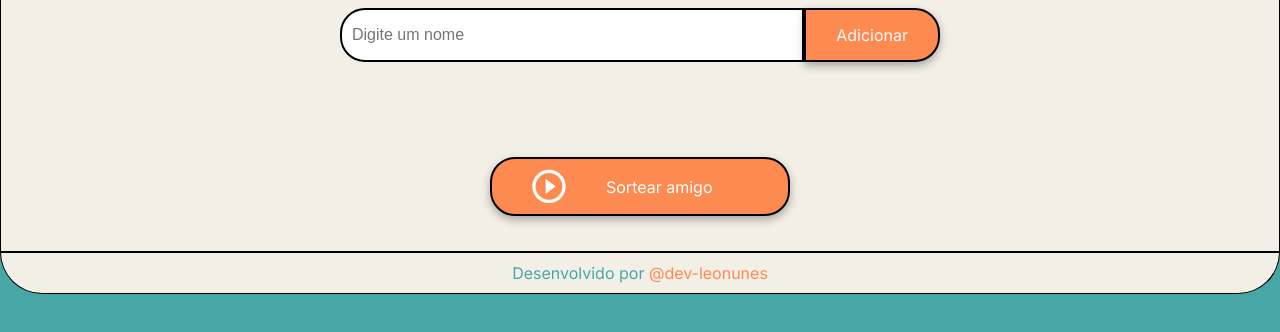
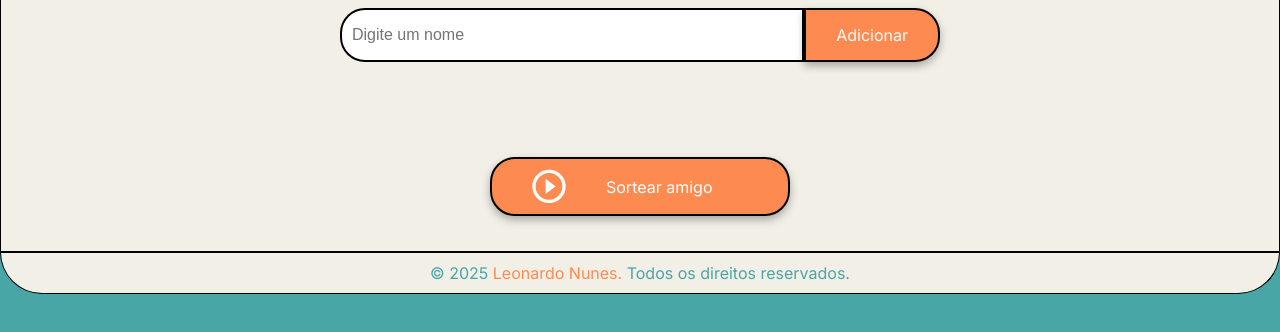
Before and after one commit to dev-leonunes/challenge-amigo-secreto, a plain HTML site: page index.html in a window 1280 px wide. Shown: the part 414-746 px from the top of the page. Drawn offline with Linux system fonts and the light colour scheme.

Commit message:
feat: update footer

```diff
--- a/index.html
+++ b/index.html
@@ -44,8 +44,9 @@
     </main>
 
     <footer class="footer">
-        <p class="footer-text">Desenvolvido por <a href="https://dev-leonunes.github.io/dev-leonunes-portfolio/"
-                target="_blank">@dev-leonunes</a></p>
+
+        <p class="footer-text">© 2025 <a href="https://dev-leonunes.github.io/dev-leonunes-portfolio/"
+                target="_blank">Leonardo Nunes.</a> Todos os direitos reservados.</p>
     </footer>
 </body>
 
```
